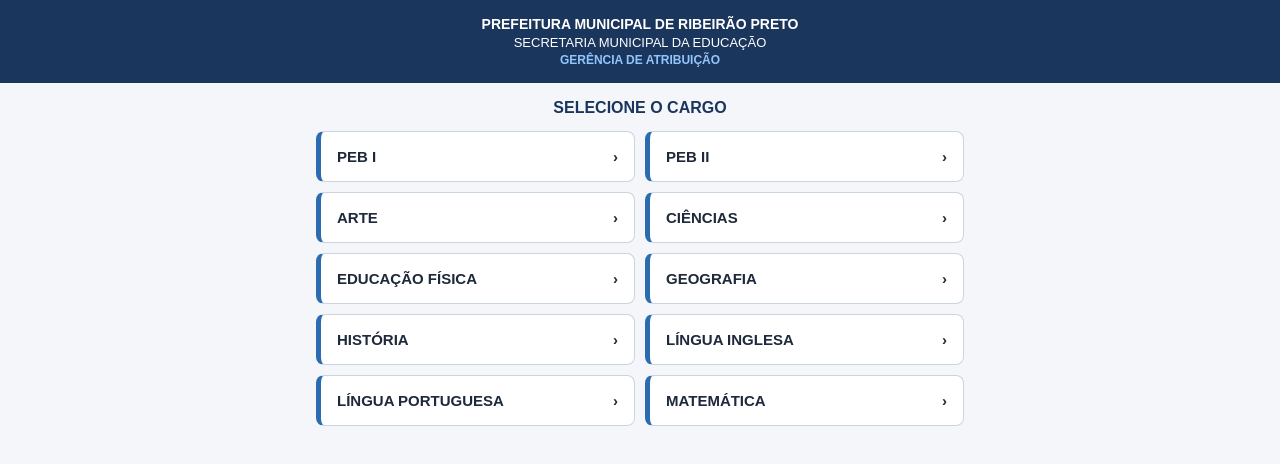
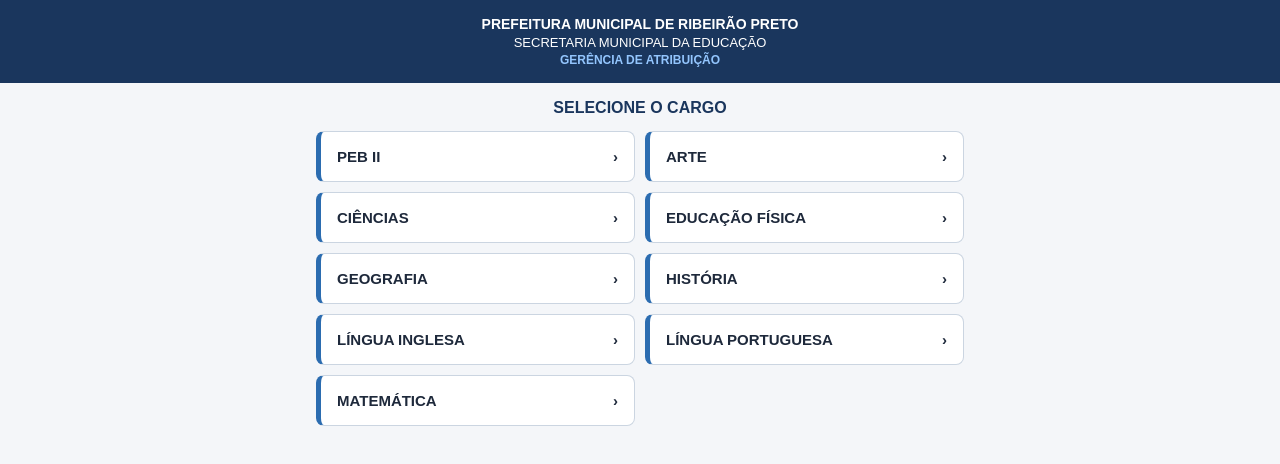
Before and after one commit to sme-pmrp-atribuicao/saldo-aulas-pmrp, a plain HTML site: page index.html in a window 1280 px wide. Drawn offline with Linux system fonts and the light colour scheme.

Commit message:
Update index.html

```diff
--- a/index.html
+++ b/index.html
@@ -133,7 +133,6 @@
     <div id="tela1">
       <div class="titulo">SELECIONE O CARGO</div>
       <div class="grid-cargos">
-        <button type="button" class="btn-cargo" onclick="abrirCargo('PEB I')"><span>PEB I</span><span>&#8250;</span></button>
         <button type="button" class="btn-cargo" onclick="abrirCargo('PEB II')"><span>PEB II</span><span>&#8250;</span></button>
         <button type="button" class="btn-cargo" onclick="abrirCargo('ARTE')"><span>ARTE</span><span>&#8250;</span></button>
         <button type="button" class="btn-cargo" onclick="abrirCargo('CIÊNCIAS')"><span>CIÊNCIAS</span><span>&#8250;</span></button>
@@ -201,9 +200,7 @@
   </div>
 
   <script>
-    // Cole aqui os links CSV gerados em "Arquivo > Compartilhar > Publicar na Web"
     var URLS_CSV = {
-      'PEB I': 'https://docs.google.com/spreadsheets/d/e/2PACX-1vTdXFaamp_UmPdN8qIhVVuJg20ljVFGHrX43-9pLkldyA1CQQqmkHXAP-wQl4dW5Sks6l78yE0fNgFk/pub?gid=372369644&single=true&output=csv',
       'PEB II': 'https://docs.google.com/spreadsheets/d/e/2PACX-1vTdXFaamp_UmPdN8qIhVVuJg20ljVFGHrX43-9pLkldyA1CQQqmkHXAP-wQl4dW5Sks6l78yE0fNgFk/pub?gid=501827691&single=true&output=csv',
       'ARTE': 'https://docs.google.com/spreadsheets/d/e/2PACX-1vTdXFaamp_UmPdN8qIhVVuJg20ljVFGHrX43-9pLkldyA1CQQqmkHXAP-wQl4dW5Sks6l78yE0fNgFk/pub?gid=1791807749&single=true&output=csv',
       'CIÊNCIAS': 'https://docs.google.com/spreadsheets/d/e/2PACX-1vTdXFaamp_UmPdN8qIhVVuJg20ljVFGHrX43-9pLkldyA1CQQqmkHXAP-wQl4dW5Sks6l78yE0fNgFk/pub?gid=1829439472&single=true&output=csv',
```
